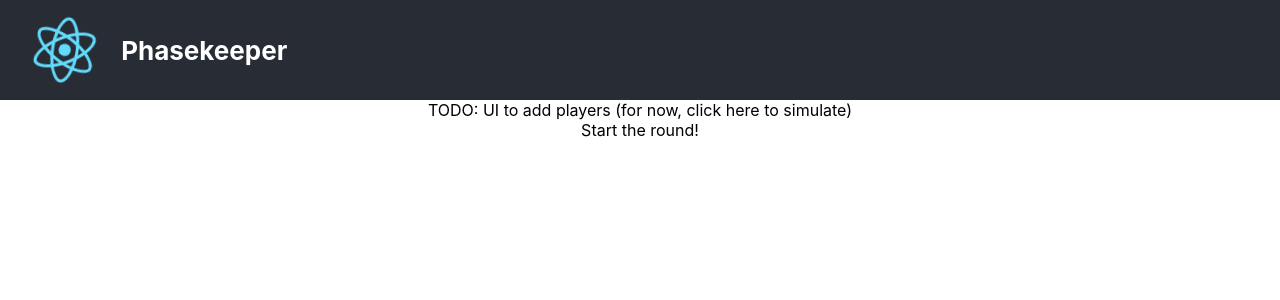
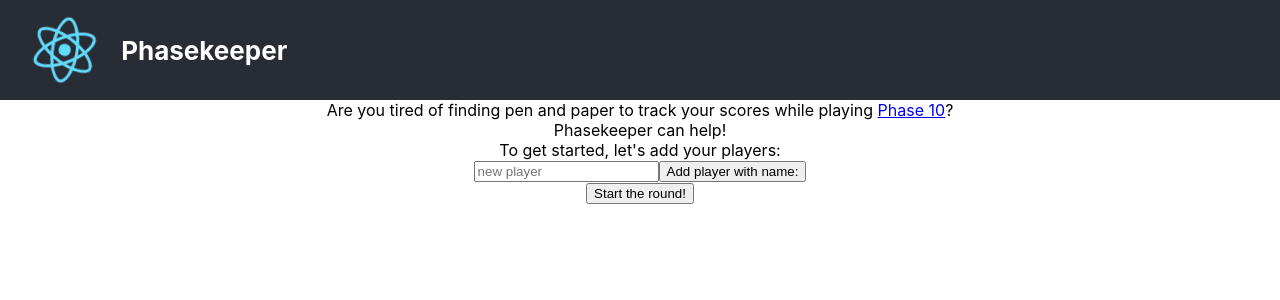
Before and after one commit to druttka/phasekeeper, a React (Create React App) app: page / in a window 1280 px wide. Shown: the top 300 px of the page. Built offline with nearby package versions, Linux system fonts and the light colour scheme; the HTML template or start-up script is replaced by a standard one.

Commit message:
feat: basic player mgmt and phase display

```diff
--- a/src/components/Game.tsx
+++ b/src/components/Game.tsx
@@ -1,25 +1,57 @@
-import React, { useContext } from 'react';
+import React, { useContext, useState } from 'react';
+import { standardPhases } from '../state';
 import { EngineContext } from '../state/EngineContext';
 
 export const GameSetup: React.FC = () => {
-    const [state, actions] = useContext(EngineContext);
+    const [{players}, actions] = useContext(EngineContext);
+    const [playerName, setPlayerName] = useState<string>('');
+
+    const anyPlayersDefined = players && players.length > 0;
 
     return (
         <div>
-            {state.players.map(p => <div>A player {p.playerId}</div>)}
-            <div onClick={e => { actions?.addPlayer()}}>TODO: UI to add players (for now, click here to simulate)</div>
-            <div onClick={e => { actions?.start()}}>Start the round!</div>
+            <div>Are you tired of finding pen and paper to track your scores while playing  <a href="https://www.mattelgames.com/en-us/cards/phase-10" rel="noreferrer" target="_blank">Phase 10</a>?</div>
+            <div>Phasekeeper can help!</div>
+            <div>To get started, let's add your players:</div>
+
+
+            {anyPlayersDefined && (
+                <div>
+                    <div>Current Players:</div>
+                    <div>
+                        {players.map(p => <div key={`player-${p.playerId}`}>A player {p.name || p.playerId}</div>)}
+                    </div>
+                </div>
+            )}
+
+
+            <div>
+                <input type="text" placeholder="new player" value={playerName} aria-label="Player Name" onChange={(e) => { setPlayerName(e?.target?.value)}}></input>
+                <button onClick={e => { actions?.addPlayer(playerName)}}>Add player with name: </button>
+            </div>
+
+            <button onClick={e => { actions?.start()}}>Start the round!</button>
         </div>
     )
 }
 
 export const RoundInProgress: React.FC = () => {
-    const [state, actions] = useContext(EngineContext);
+    const [{players}, actions] = useContext(EngineContext);
 
     return (
         <div>
-            {state.players.map(p => (<div>Player {p.playerId} has completed Phase {p.completedPhase}</div>))}
-            <div onClick={e => {actions?.endRound()}}>TODO: Round in progress, render current player phases (for now, click here to end round)</div>
+            {players.map(p => {
+                const {playerId, name, completedPhase} = p;
+                const displayName = name || `Player ${playerId}`;
+                const nextPhase = standardPhases[completedPhase + 1];
+
+                return !!nextPhase && (<div key={`player-${p.playerId}`} >{displayName} needs {nextPhase.goals.reduce((agg, goal) => {
+                    const nextGoal = `a ${goal.goalType} of ${goal.successThreshold}`
+                    return agg ? agg + ` and ${nextGoal}` : `${nextGoal}`;
+                }, '')}</div>)
+            })}
+
+            <button onClick={e => {actions?.endRound()}}>Go to scoring</button>
         </div>
     )
 }
--- a/src/state/actions.ts
+++ b/src/state/actions.ts
@@ -6,7 +6,7 @@ export const createActions = (
 ) => {
   return {
     addPlayer: (name?: string) =>
-    dispatch({ type: "addPlayer", data: { name } }),
+      dispatch({ type: "addPlayer", data: { name } }),
     start: () => dispatch({ type: "start" }),
     endRound: () => dispatch({ type: "endRound" }),
     adjustPhase: (playerId: number, adjustment: 1 | -1) => dispatch({ type: "adjustPhase", data: { playerId, adjustment } }),
--- a/src/state/reducer.ts
+++ b/src/state/reducer.ts
@@ -8,6 +8,7 @@ export const engineReducer = (
 
   switch (action.type) {
     case "addPlayer":
+      console.log(`adding ${action.data.name}`)
       return {
         ...state,
         players: [
@@ -39,6 +40,9 @@ export const engineReducer = (
           ? p
           : { ...p, completedPhase: p.completedPhase + adjustment }
       );
+
+      console.log(`next players: ${JSON.stringify(nextPlayers)}`);
+
       return {
         ...state,
         players: nextPlayers,
@@ -56,6 +60,8 @@ export const engineReducer = (
     }
     case "commitScores":
       const isGameOver = players.some((p) => p.completedPhase >= 10);
+      console.log(`isGameOver: ${isGameOver}`);
+
       return isGameOver
         ? {
             ...state,
```
Also changed, not shown: 1 other file (tests, documents, lock files or other folders).
